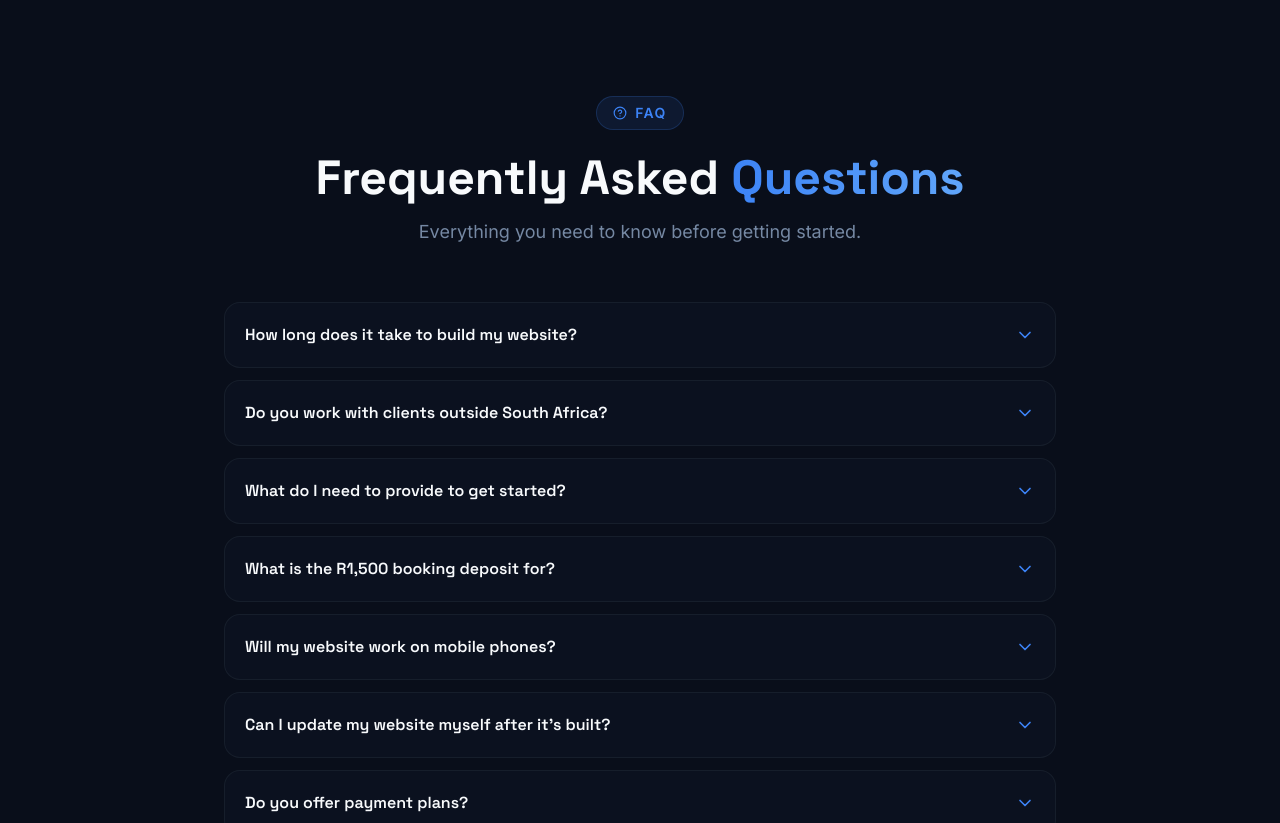
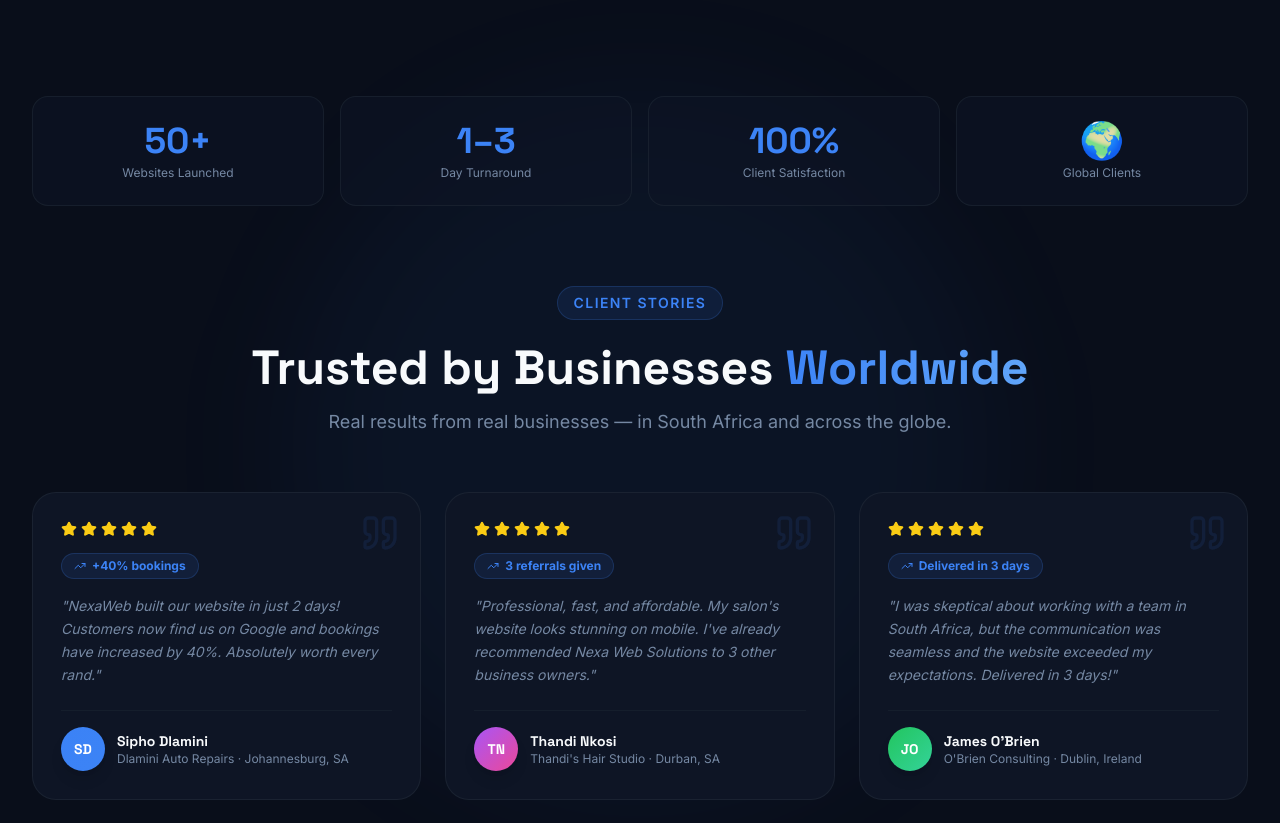
Before and after one commit to Sphile2012/nexamello, a React (Vite) app: page / in a window 1280 px wide. Shown: the part 7820-8643 px from the top of the page. Built offline with nearby package versions, Linux system fonts and the light colour scheme.

Commit message:
improve: testimonials section, better CSS, improved section order, global client story

```diff
--- a/src/components/TestimonialsSection.jsx
+++ b/src/components/TestimonialsSection.jsx
@@ -1,11 +1,11 @@
 import { motion } from "framer-motion";
-import { Star, Quote, TrendingUp, Users, Clock, Award } from "lucide-react";
+import { Star, Quote, TrendingUp } from "lucide-react";
 
 const testimonials = [
   {
     name: "Sipho Dlamini",
     business: "Dlamini Auto Repairs",
-    location: "Johannesburg",
+    location: "Johannesburg, SA",
     text: "NexaWeb built our website in just 2 days! Customers now find us on Google and bookings have increased by 40%. Absolutely worth every rand.",
     rating: 5,
     avatar: "SD",
@@ -15,30 +15,30 @@ const testimonials = [
   {
     name: "Thandi Nkosi",
     business: "Thandi's Hair Studio",
-    location: "Durban",
-    text: "Professional, fast, and affordable. My salon's website looks stunning on mobile. I've already recommended NexaWeb to 3 other business owners.",
+    location: "Durban, SA",
+    text: "Professional, fast, and affordable. My salon's website looks stunning on mobile. I've already recommended Nexa Web Solutions to 3 other business owners.",
     rating: 5,
     avatar: "TN",
     color: "from-purple-500 to-pink-500",
     result: "3 referrals given",
   },
   {
-    name: "Riaan van der Berg",
-    business: "VDB Construction",
-    location: "Cape Town",
-    text: "We went from zero online presence to ranking on Google's first page within weeks. The WhatsApp integration alone brings in 10+ leads per week.",
+    name: "James O'Brien",
+    business: "O'Brien Consulting",
+    location: "Dublin, Ireland",
+    text: "I was skeptical about working with a team in South Africa, but the communication was seamless and the website exceeded my expectations. Delivered in 3 days!",
     rating: 5,
-    avatar: "RV",
+    avatar: "JO",
     color: "from-green-500 to-emerald-400",
-    result: "10+ leads/week",
+    result: "Delivered in 3 days",
   },
 ];
 
 const stats = [
-  { value: "50+", label: "Websites Launched", icon: Award, color: "text-primary" },
-  { value: "1–3", label: "Day Turnaround", icon: Clock, color: "text-yellow-400" },
-  { value: "100%", label: "Client Satisfaction", icon: Users, color: "text-green-400" },
-  { value: "R2,500", label: "Starting Price", icon: TrendingUp, color: "text-blue-400" },
+  { value: "50+", label: "Websites Launched" },
+  { value: "1–3", label: "Day Turnaround" },
+  { value: "100%", label: "Client Satisfaction" },
+  { value: "🌍", label: "Global Clients" },
 ];
 
 export default function TestimonialsSection() {
@@ -51,7 +51,7 @@ export default function TestimonialsSection() {
 
       <div className="max-w-7xl mx-auto px-4 sm:px-6 lg:px-8 relative">
 
-        {/* Stats bar */}
+        {/* Stats */}
         <motion.div
           initial={{ opacity: 0, y: 20 }}
           whileInView={{ opacity: 1, y: 0 }}
@@ -69,8 +69,7 @@ export default function TestimonialsSection() {
               whileHover={{ scale: 1.05 }}
               className="text-center p-6 rounded-2xl bg-card/60 border border-border/50 hover:border-primary/30 transition-all"
             >
-              <stat.icon className={`w-6 h-6 ${stat.color} mx-auto mb-3`} />
-              <div className="font-space font-bold text-3xl sm:text-4xl text-foreground mb-1">{stat.value}</div>
+              <div className="font-space font-bold text-3xl sm:text-4xl text-primary mb-1">{stat.value}</div>
               <div className="text-xs font-inter text-muted-foreground">{stat.label}</div>
             </motion.div>
           ))}
@@ -88,17 +87,17 @@ export default function TestimonialsSection() {
             Client Stories
           </span>
           <h2 className="mt-2 font-space font-bold text-3xl sm:text-4xl lg:text-5xl text-foreground">
-            Trusted by South African{" "}
+            Trusted by Businesses{" "}
             <span className="bg-gradient-to-r from-primary to-blue-400 bg-clip-text text-transparent">
-              Business Owners
+              Worldwide
             </span>
           </h2>
           <p className="mt-4 max-w-2xl mx-auto text-muted-foreground font-inter text-lg">
-            Real results from real businesses across South Africa.
+            Real results from real businesses — in South Africa and across the globe.
           </p>
         </motion.div>
 
-        {/* Testimonial cards */}
+        {/* Cards */}
         <div className="grid grid-cols-1 md:grid-cols-3 gap-6">
           {testimonials.map((t, i) => (
             <motion.div
@@ -110,26 +109,19 @@ export default function TestimonialsSection() {
               whileHover={{ y: -8 }}
               className="relative p-7 rounded-3xl bg-card border border-border/60 hover:border-primary/30 hover:shadow-2xl hover:shadow-primary/10 transition-all duration-300 flex flex-col"
             >
-              {/* Quote icon */}
               <Quote className="absolute top-5 right-5 w-10 h-10 text-primary/10" />
-
-              {/* Stars */}
               <div className="flex gap-1 mb-4">
                 {[...Array(t.rating)].map((_, j) => (
                   <Star key={j} className="w-4 h-4 text-yellow-400 fill-yellow-400" />
                 ))}
               </div>
-
-              {/* Result badge */}
               <div className="inline-flex items-center gap-1.5 px-3 py-1 rounded-full bg-primary/10 border border-primary/20 text-xs font-inter font-bold text-primary mb-4 w-fit">
                 <TrendingUp className="w-3 h-3" />
                 {t.result}
               </div>
-
               <p className="font-inter text-muted-foreground text-sm leading-relaxed mb-6 italic flex-1">
                 "{t.text}"
               </p>
-
               <div className="flex items-center gap-3 pt-4 border-t border-border/40">
                 <div className={`w-11 h-11 rounded-full bg-gradient-to-br ${t.color} flex items-center justify-center flex-shrink-0 shadow-lg`}>
                   <span className="font-space font-bold text-sm text-white">{t.avatar}</span>
@@ -142,28 +134,6 @@ export default function TestimonialsSection() {
             </motion.div>
           ))}
         </div>
-
-        {/* CTA */}
-        <motion.div
-          initial={{ opacity: 0, y: 20 }}
-          whileInView={{ opacity: 1, y: 0 }}
-          viewport={{ once: true }}
-          transition={{ duration: 0.6, delay: 0.3 }}
-          className="mt-14 text-center"
-        >
-          <p className="text-muted-foreground font-inter mb-4">
-            Ready to join our growing list of happy clients?
-          </p>
-          <a
-            href="https://wa.me/27823562239?text=Hi%20NexaWeb!%20I%27d%20like%20to%20get%20started."
-            target="_blank"
-            rel="noopener noreferrer"
-            className="inline-flex items-center gap-2 px-8 py-4 rounded-full bg-primary text-primary-foreground font-inter font-bold text-sm hover:bg-primary/90 transition-all hover:scale-105 shadow-lg shadow-primary/30"
-          >
-            Start Your Project Today
-            <Star className="w-4 h-4 fill-current" />
-          </a>
-        </motion.div>
       </div>
     </section>
   );
--- a/src/index.css
+++ b/src/index.css
@@ -8,7 +8,6 @@
   :root {
     --font-inter: 'Inter', sans-serif;
     --font-space: 'Space Grotesk', sans-serif;
-
     --background: 222 47% 7%;
     --foreground: 210 40% 98%;
     --card: 222 44% 10%;
@@ -33,47 +32,35 @@
 }
 
 @layer base {
-  * {
-    @apply border-border outline-ring/50;
-  }
-  html {
-    scroll-behavior: smooth;
-  }
+  * { @apply border-border outline-ring/50; }
+  html { scroll-behavior: smooth; }
   body {
     @apply bg-background text-foreground;
     font-family: 'Inter', sans-serif;
+    -webkit-font-smoothing: antialiased;
+    -moz-osx-font-smoothing: grayscale;
   }
 }
 
 @layer utilities {
   .font-inter { font-family: 'Inter', sans-serif; }
   .font-space { font-family: 'Space Grotesk', sans-serif; }
-
-  .text-gradient {
-    @apply bg-gradient-to-r from-primary via-blue-400 to-primary bg-clip-text text-transparent;
-  }
-
-  .glow-primary {
-    box-shadow: 0 0 40px -10px hsl(var(--primary) / 0.4);
-  }
-
-  .card-hover {
-    @apply transition-all duration-300 hover:-translate-y-1 hover:shadow-xl hover:shadow-primary/10 hover:border-primary/40;
-  }
-}
-
-/* Animated gradient border */
-@keyframes border-spin {
-  to { --angle: 360deg; }
+  .text-gradient { @apply bg-gradient-to-r from-primary via-blue-400 to-primary bg-clip-text text-transparent; }
+  .glow-primary { box-shadow: 0 0 40px -10px hsl(var(--primary) / 0.4); }
+  .card-hover { @apply transition-all duration-300 hover:-translate-y-1 hover:shadow-xl hover:shadow-primary/10 hover:border-primary/40; }
+  .section-divider { @apply absolute top-0 left-0 right-0 h-px bg-gradient-to-r from-transparent via-border to-transparent; }
 }
 
 /* Scrollbar */
-::-webkit-scrollbar { width: 6px; }
+::-webkit-scrollbar { width: 5px; }
 ::-webkit-scrollbar-track { background: hsl(var(--background)); }
 ::-webkit-scrollbar-thumb { background: hsl(var(--border)); border-radius: 3px; }
 ::-webkit-scrollbar-thumb:hover { background: hsl(var(--primary) / 0.5); }
 
-/* Floating animation */
+/* Selection */
+::selection { background: hsl(var(--primary) / 0.3); color: hsl(var(--foreground)); }
+
+/* Float animation */
 @keyframes float {
   0%, 100% { transform: translateY(0px); }
   50% { transform: translateY(-12px); }
@@ -90,3 +77,30 @@
   background-size: 200% auto;
   animation: shimmer 3s linear infinite;
 }
+
+/* Glow pulse */
+@keyframes glow-pulse {
+  0%, 100% { box-shadow: 0 0 20px hsl(var(--primary) / 0.3); }
+  50% { box-shadow: 0 0 40px hsl(var(--primary) / 0.6); }
+}
+.animate-glow { animation: glow-pulse 2s ease-in-out infinite; }
+
+/* Gradient text animation */
+@keyframes gradient-shift {
+  0% { background-position: 0% 50%; }
+  50% { background-position: 100% 50%; }
+  100% { background-position: 0% 50%; }
+}
+.animate-gradient {
+  background-size: 200% 200%;
+  animation: gradient-shift 4s ease infinite;
+}
+
+/* Focus styles */
+input:focus, textarea:focus, select:focus {
+  outline: none;
+  box-shadow: 0 0 0 2px hsl(var(--primary) / 0.3);
+}
+
+/* Smooth image loading */
+img { transition: opacity 0.3s ease; }
--- a/src/pages/Home.jsx
+++ b/src/pages/Home.jsx
@@ -1,13 +1,14 @@
 import Navbar from "../components/Navbar";
 import HeroSection from "../components/HeroSection";
+import GlobalBanner from "../components/GlobalBanner";
 import ServicesSection from "../components/ServicesSection";
-import GlobalBanner from "../components/GlobalBanner";
+import HostingSection from "../components/HostingSection";
+import ProcessSection from "../components/ProcessSection";
 import AddOnsSection from "../components/AddOnsSection";
 import ValueSection from "../components/ValueSection";
-import ProcessSection from "../components/ProcessSection";
+import TestimonialsSection from "../components/TestimonialsSection";
+import FAQSection from "../components/FAQSection";
 import ContactSection from "../components/ContactSection";
-import HostingSection from "../components/HostingSection";
-import FAQSection from "../components/FAQSection";
 import Footer from "../components/Footer";
 
 const HERO_IMAGE = "https://images.unsplash.com/photo-1498050108023-c5249f4df085?w=1600&q=80";
@@ -23,6 +24,7 @@ export default function Home() {
       <ProcessSection />
       <AddOnsSection />
       <ValueSection />
+      <TestimonialsSection />
       <FAQSection />
       <ContactSection />
       <Footer />
```
